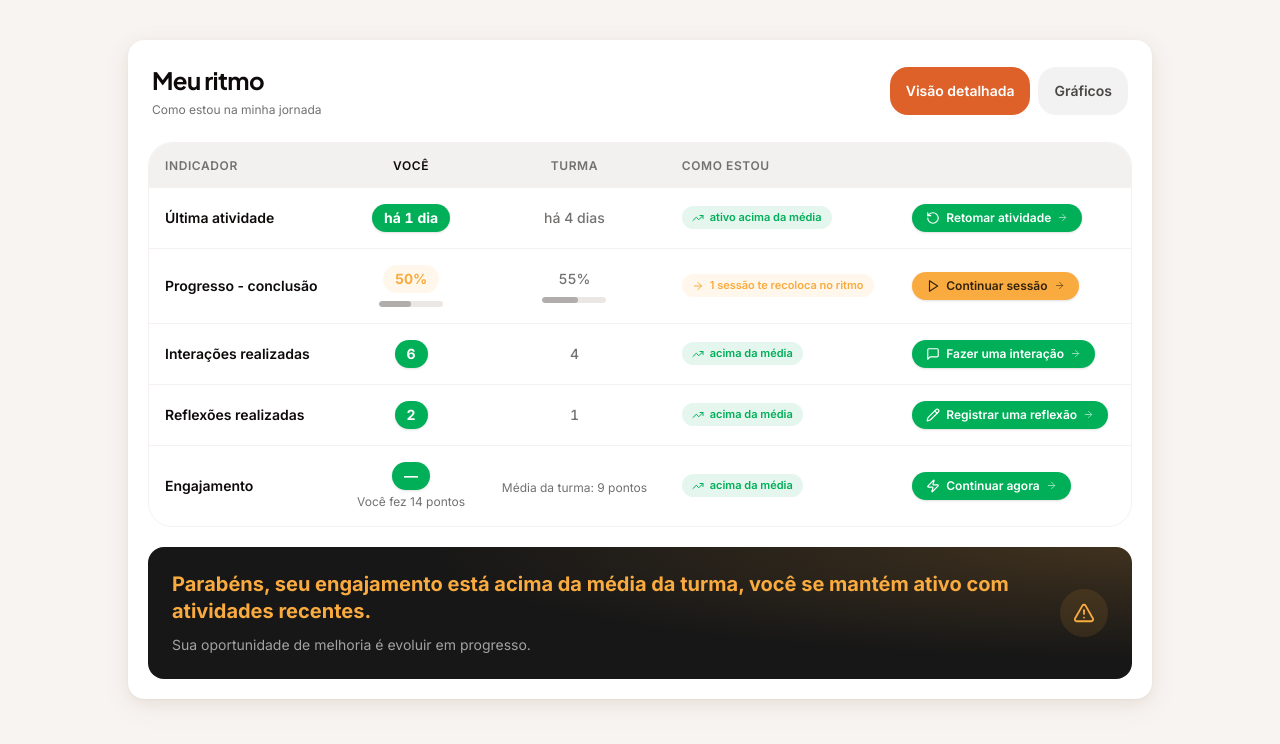
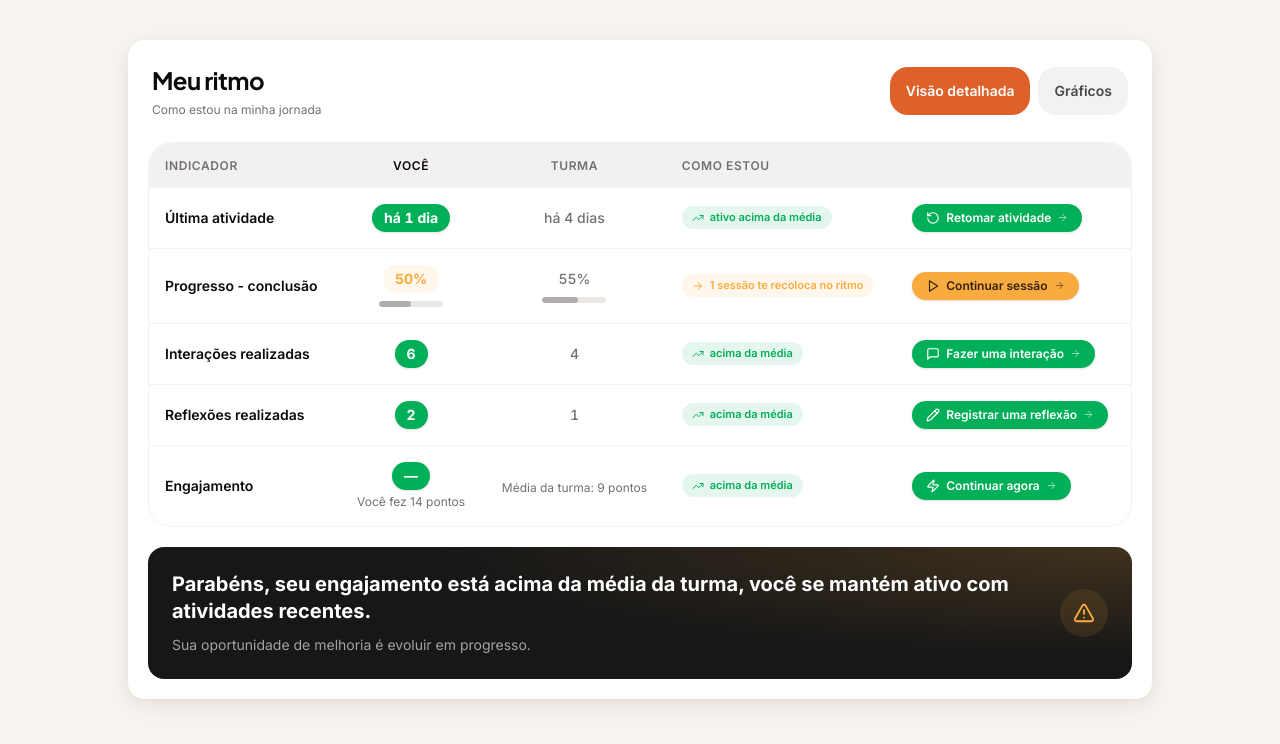
Before and after one commit to eximIA-Ventures/eximia-academy-v2, a Next.js app in the folder apps/web/: page /dev/preview-desempenho in a window 1280 px wide. Shown: the top 744 px of the page. Built offline with nearby package versions, Linux system fonts and the light colour scheme; no server answers.

Commit message:
feat(analytics): Meu ritmo Round 23 -- manchete do cartão em branco, não mais na cor do tom (SH-1.5)

```diff
--- a/apps/web/src/components/analytics/student-home-card.tsx
+++ b/apps/web/src/components/analytics/student-home-card.tsx
@@ -226,8 +226,9 @@ export function StudentHomeCard({
 //      resolve, so win uses the full `cerrado-600` (not a lighter `-500` shade).
 //   2. The headline shrank one step (`text-lg`/`sm:text-xl` → `text-base`/`sm:text-lg`) —
 //      the screenshot showed the personal headline reading as too dominant relative to the
-//      support line and icon beside it. Still bold and tone-coloured (the Round 20 idea is
-//      untouched), just less loud.
+//      support line and icon beside it. Still bold (the Round 20 idea is untouched), just
+//      less loud. [Tone-coloured at the time of writing — see ROUND 23 below, which
+//      later dropped the colour from the headline text specifically.]
 // The global `--color-semantic-success` token is NOT touched — this recolours `win` only
 // inside this component, same scope discipline as the table's Round 21 change.
 //
@@ -237,6 +238,23 @@ export function StudentHomeCard({
 // resto era para manter verde") was narrower — only THIS panel's headline/glow. Round 22
 // reverted the table back to green and left THIS file exactly as Round 21 made it: the
 // cerrado orange here was the ONE thing correctly scoped from the start.
+//
+// ROUND 23 (Hugo 2026-07-18, "to achando que o texto em branco talvez fique melhor") — a
+// pontual, targeted ask about the HEADLINE TEXT specifically, looking at the panel live.
+// `headlineClassName` (the per-tone text colour, `text-cerrado-600`/`text-semantic-warning`/
+// `text-semantic-error`/`text-white` depending on tone) is REMOVED from `RITMO_TONE_STYLE`
+// and the headline is now plain, fixed `text-white` — full 100% opacity, vs. the support
+// line's `text-white/60`. Hierarchy is preserved through THREE other signals instead of
+// colour: size (`text-base`/`sm:text-lg` vs `text-sm`), weight (`font-bold` vs regular), and
+// opacity (100% vs 60%) — the headline still reads unmistakably as the stronger line, it just
+// stopped being the ONE place carrying the tone's colour in text form.
+//
+// SCOPE, EXPLICITLY NARROW (per Hugo's request): ONLY the headline text colour changed. The
+// glow (background, still `oklch(... / alpha%)` tinted per tone) and the icon
+// (`iconClassName`, still tone-tinted) are UNTOUCHED — they keep carrying the reactive tone
+// signal. This does dilute the "one colour idea, three places" design of Round 20 down to
+// "two places" (glow + icon), but that dilution is the explicit, deliberate outcome of a
+// direct ask about the text specifically, not an oversight.
 // ---------------------------------------------------------------------------
 
 /** Splits `buildRitmoSummary`'s output into headline + support line (ROUND 20,
@@ -250,45 +268,40 @@ function splitHeadline(summary: string): { headline: string; support: string } {
   return { headline: match[1], support: match[2] }
 }
 
-/** The reactive style per overall tone (ROUND 20). One glow + one headline colour +
- * one icon, all derived from the SAME tone — a single colour idea applied three times,
- * not three separate effects. `Icon`/icon `className` are UNCHANGED from Round 19. */
+/** The reactive style per overall tone (ROUND 20; headline colour REMOVED in ROUND 23,
+ * see below). One glow + one icon, both derived from the SAME tone. `Icon`/icon
+ * `className` are UNCHANGED from Round 19. */
 const RITMO_TONE_STYLE: Record<
   SummaryTone,
-  { Icon: LucideIcon; iconClassName: string; headlineClassName: string; glow: string; alt: string }
+  { Icon: LucideIcon; iconClassName: string; glow: string; alt: string }
 > = {
   win: {
     Icon: TrendingUp,
     iconClassName: "bg-cerrado-600/10 text-cerrado-600",
-    headlineClassName: "text-cerrado-600",
     glow: "radial-gradient(120% 140% at 100% 0%, oklch(0.64 0.17 42 / 18%) 0%, transparent 60%)",
     alt: "Você está à frente da turma",
   },
   tie: {
     Icon: Minus,
     iconClassName: "bg-semantic-warning/15 text-semantic-warning",
-    headlineClassName: "text-semantic-warning",
     glow: "radial-gradient(120% 140% at 100% 0%, oklch(0.8 0.15 70 / 16%) 0%, transparent 60%)",
     alt: "Você está no ritmo da turma",
   },
   "behind-mild": {
     Icon: AlertTriangle,
     iconClassName: "bg-semantic-warning/10 text-semantic-warning",
-    headlineClassName: "text-semantic-warning",
     glow: "radial-gradient(120% 140% at 100% 0%, oklch(0.8 0.15 70 / 18%) 0%, transparent 60%)",
     alt: "Um lembrete gentil para retomar",
   },
   "behind-severe": {
     Icon: AlertCircle,
     iconClassName: "bg-semantic-error/10 text-semantic-error",
-    headlineClassName: "text-semantic-error",
     glow: "radial-gradient(120% 140% at 100% 0%, oklch(0.6 0.22 25 / 18%) 0%, transparent 60%)",
     alt: "Hora de retomar o ritmo",
   },
   none: {
     Icon: Compass,
     iconClassName: "bg-white/10 text-white/70",
-    headlineClassName: "text-white",
     glow: "radial-gradient(120% 140% at 100% 0%, oklch(1 0 0 / 6%) 0%, transparent 60%)",
     alt: "Começando a sua jornada",
   },
@@ -301,20 +314,21 @@ function RitmoSummaryPanel({
   summary: string
   tone: SummaryTone
 }) {
-  const { Icon, iconClassName, headlineClassName, glow, alt } = RITMO_TONE_STYLE[tone]
+  const { Icon, iconClassName, glow, alt } = RITMO_TONE_STYLE[tone]
   const { headline, support } = splitHeadline(summary)
   return (
     <div
       className="relative mt-5 flex flex-col gap-5 overflow-hidden rounded-2xl bg-neutral-900 px-5 py-5 dark:bg-black/40 dark:ring-1 dark:ring-white/10 sm:flex-row sm:items-center sm:gap-6 sm:px-6 sm:py-6"
       style={{ backgroundImage: glow }}
     >
-      {/* ROUND 20 — no more quote marks: a bold, tone-coloured HEADLINE (the claim
-          that matters, first thing the eye hits) + a small muted support line
-          (the opportunity clause), instead of one flat quoted paragraph. */}
+      {/* ROUND 20 — no more quote marks: a bold HEADLINE (the claim that matters, first
+          thing the eye hits) + a small muted support line (the opportunity clause),
+          instead of one flat quoted paragraph. ROUND 23 — the headline is plain WHITE
+          (not tone-coloured anymore, see the block above `RITMO_TONE_STYLE`); it stays
+          the stronger line via full-opacity white + bold + larger size, vs. the support
+          line's 60%-opacity white. */}
       <div data-testid="ritmo-summary" className="flex-1">
-        <p className={`text-base font-bold leading-snug sm:text-lg ${headlineClassName}`}>
-          {headline}
-        </p>
+        <p className="text-base font-bold leading-snug text-white sm:text-lg">{headline}</p>
         <p className="mt-2 text-sm leading-relaxed text-white/60">{support}</p>
       </div>
       {/* ROUND 19 — the tone-reactive icon stays, shrunk slightly (Round 20) so it
```
Also changed, not shown: 2 other files (tests, documents, lock files or other folders).
